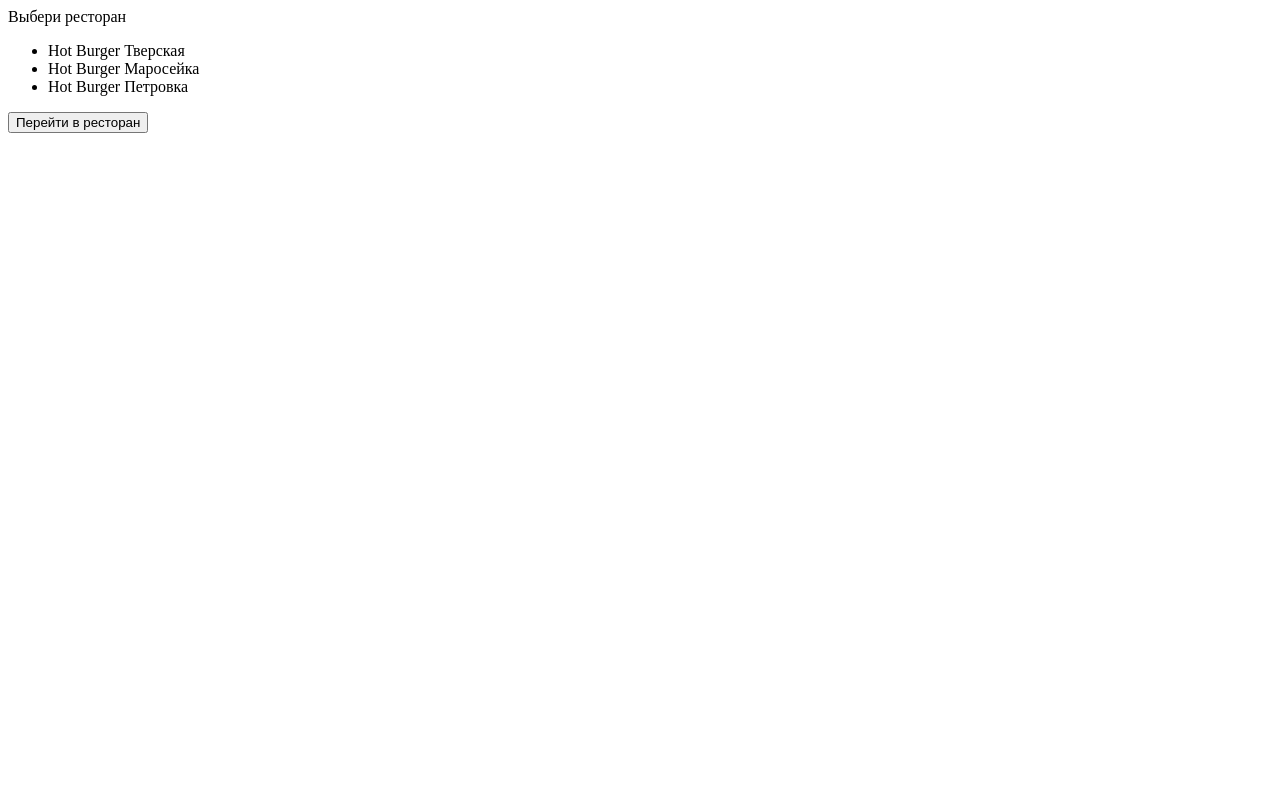
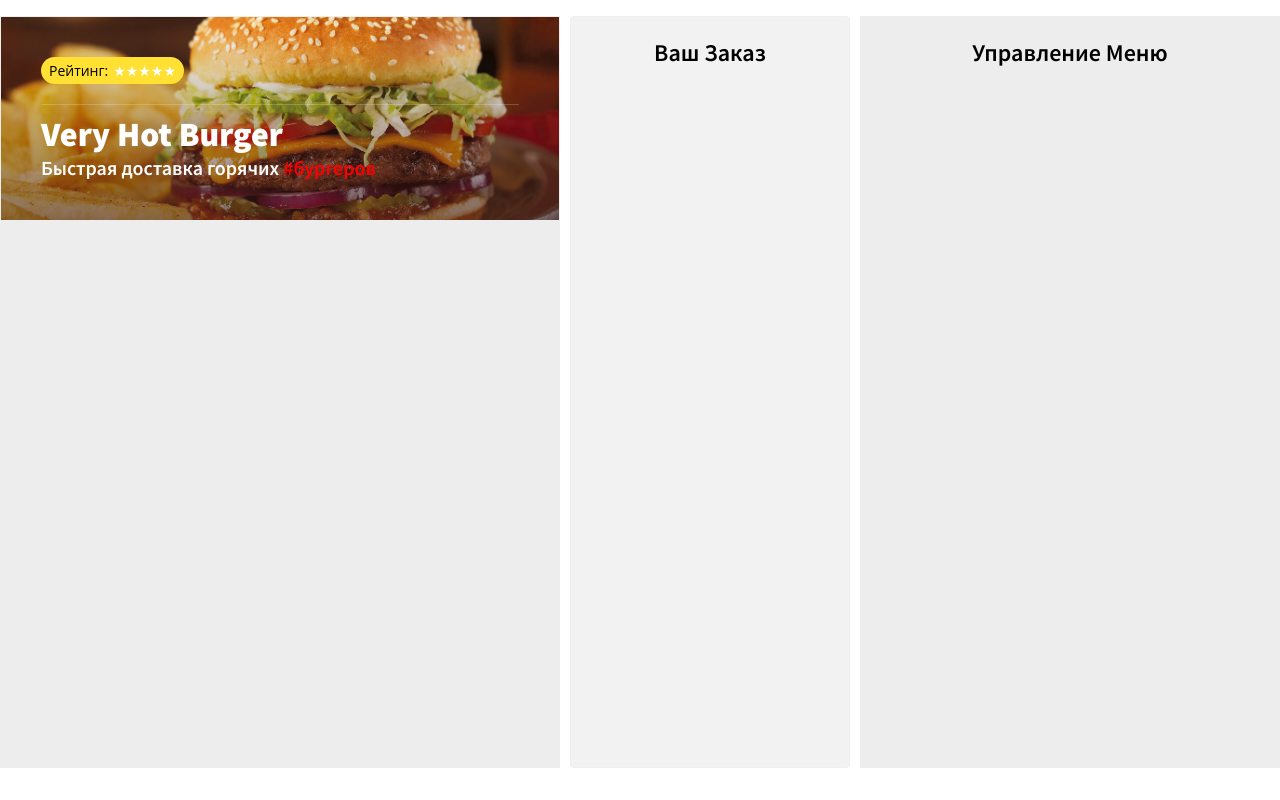
Before and after one commit to seniorstb/React-stackdev, a React (Create React App) app: page / in a window 1280 px wide. Built offline with nearby package versions, Linux system fonts and the light colour scheme.

Commit message:
lessons 5-10

```diff
--- /dev/null
+++ b/src/components/App.js
@@ -0,0 +1,22 @@
+import React from 'react';
+import Header from './Header';
+import Order from './Order';
+import MenuAdmin from './MenuAdmin';
+
+
+class App extends React.Component {
+   render() {
+      return (
+         <div className='burger-paradise'>
+
+            <div className='menu'>
+               <Header title='Very Hot Burger'/>
+            </div>
+            <Order />
+            <MenuAdmin />
+         </div>
+      )
+   }
+}
+
+export default App;
--- /dev/null
+++ b/src/components/Header.js
@@ -0,0 +1,26 @@
+import React from 'react';
+
+const Header = props => (
+   <header className='top'>
+      <div className='wrap'>
+         <div className='header-content'>
+
+            <div className='header-rating'>
+               <div className='header-rating_tag'>Рейтинг:</div>
+               <div className='header-rating_icon'>★★★★★</div>
+            </div>
+
+            <div className='header-divider'></div>
+            <h1 className='font-effect-fire-animation'>{props.title}</h1>
+            <h3>
+               <span>Быстрая доставка горячих
+                  <span className='sub-header'> #бургеров</span>
+               </span>
+            </h3>
+
+         </div>
+      </div>
+   </header>
+)
+
+export default Header;
--- a/src/components/Landing.js
+++ b/src/components/Landing.js
@@ -2,12 +2,35 @@
 import restaurants from '../sample-restaurants';
 
 class Landing extends React.Component {
+   state = {
+      display: false,
+      title: '',
+      url: ''
+   }
+
+   displayList = () => {
+      const { display } = this.state;
+      this.setState({ display: !display })
+   }
+
+   getTitle = (restaurant) => {
+      const { title, url } = restaurant;
+      this.setState({title, url, display: false})
+   }
+
+   goToRestaurant = () => {
+      console.log('goToRestaurant');
+
+   }
+
    render() {
       return (
-      <div className="restuarant_select">
-         <div className="restuarant_select_top">
+      <div className="restaurant_select">
+         <div className="restaurant_select_top">
 
-            <div className="restuarant_select_top-header">Выбери ресторан</div>
+            <div onClick={this.displayList} className="restaurant_select_top-header font-effect-outline">
+               { this.state.title ? this.state.title : 'Выбери ресторан'}
+            </div>
 
             <div className="arrow_picker">
                <div className="arrow_picker-up"></div>
@@ -15,14 +38,17 @@
             </div>
          </div>
 
-         <div className="restuarant_select_bottom">
+        {this.state.display ? <div className="restaurant_select_bottom">
             <ul>
                {restaurants.map(restaurant => {
-                  return <li key={restaurant.id}>{restaurant.title}</li>
+                  return <li onClick={() => this.getTitle(restaurant)} key={restaurant.id}>{restaurant.title}</li>
                })}
             </ul>
-         </div>
-         <button>Перейти в ресторан</button>
+         </div> : null}
+
+         {this.state.title && !this.state.display ? (
+         <button onClick={this.goToRestaurant}>Перейти в ресторан</button>
+         ) : null}
 
       </div>
       );
--- /dev/null
+++ b/src/components/MenuAdmin.js
@@ -0,0 +1,13 @@
+import React from 'react';
+
+class MenuAdmin extends React.Component {
+   render() {
+      return (
+         <div className='menu-admin'>
+            <h2>Управление Меню</h2>
+         </div>
+      )
+   }
+}
+
+export default MenuAdmin;
--- /dev/null
+++ b/src/components/Order.js
@@ -0,0 +1,14 @@
+import React from 'react';
+
+
+class Order extends React.Component {
+   render() {
+      return (
+         <div className='order-wrap'>
+            <h2>Ваш Заказ</h2>
+         </div>
+      )
+   }
+}
+
+export default Order;
--- a/src/index.js
+++ b/src/index.js
@@ -1,5 +1,6 @@
 import React from 'react';
 import { render } from 'react-dom';
-import Landing from './components/Landing';
+import App from './components/App';
+import './css/style.css'
 
-render(<Landing/>, document.querySelector('#root'))
+render(<App/>, document.querySelector('#root'))
```
Also changed, not shown: 2 other files (tests, documents, lock files or other folders).
